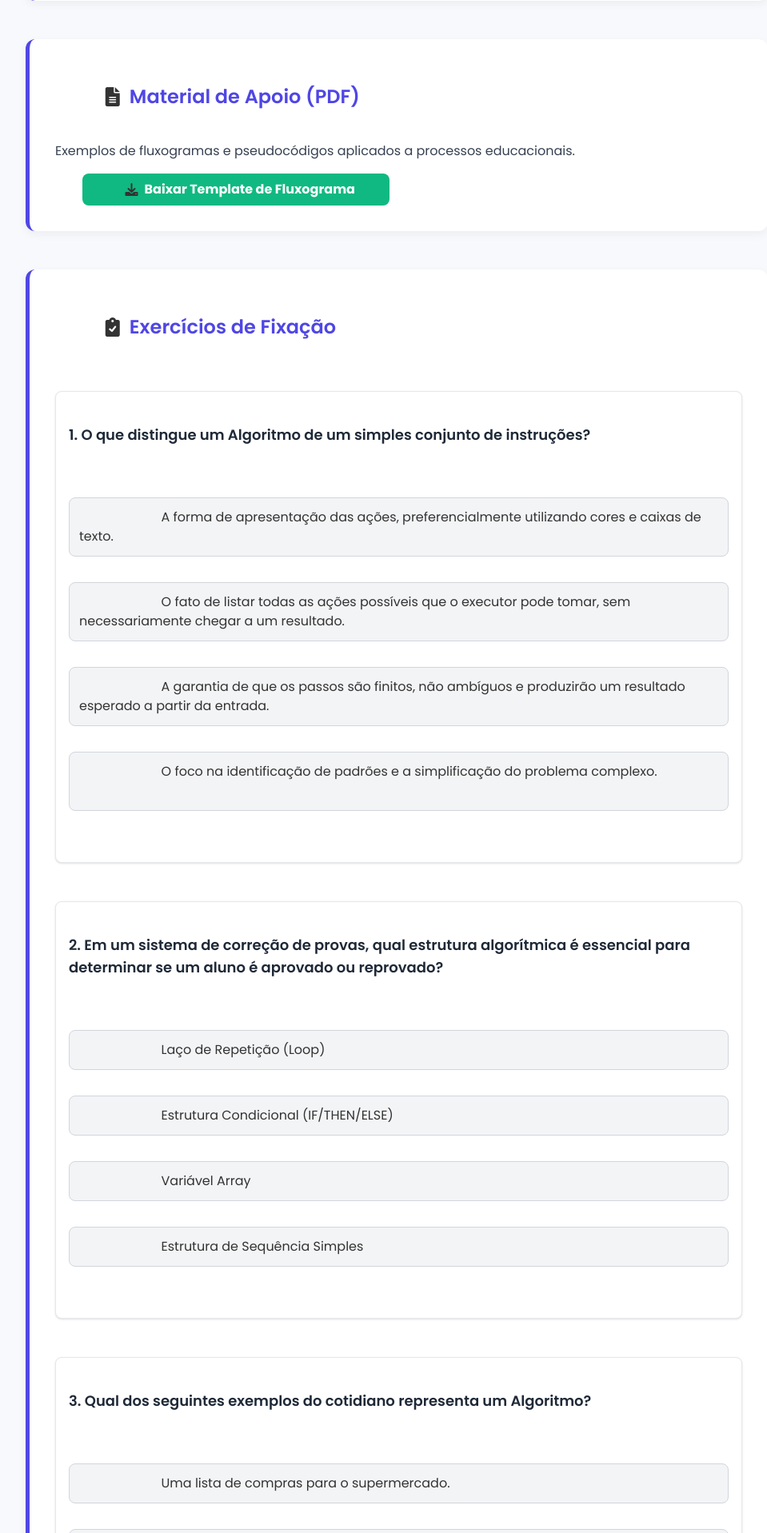
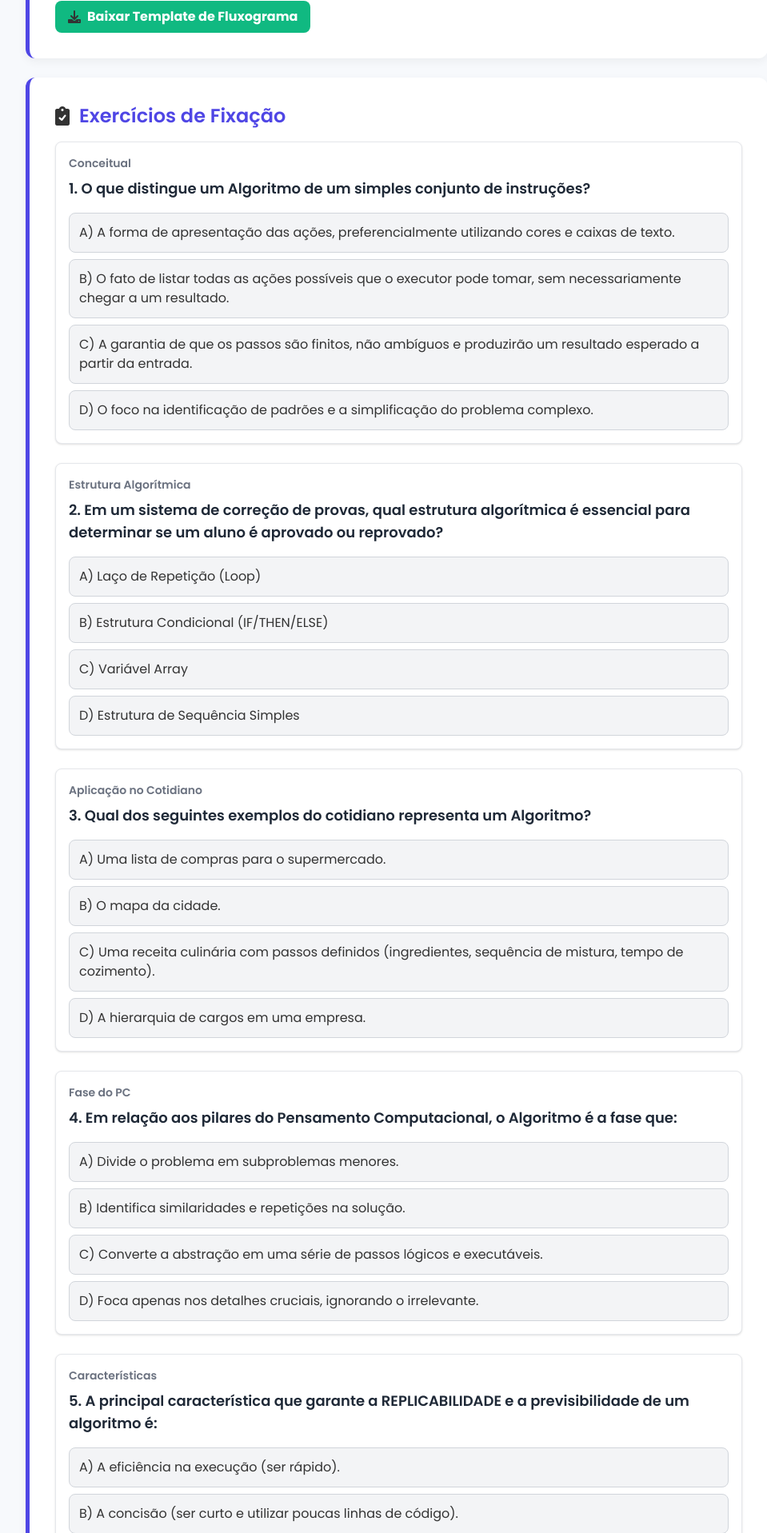
Before and after one commit to danidancr/PCTeacher, a Flask app: template templates/conteudo-algoritmo.html in a window 1280 px wide. Shown: the part 886-2803 px from the top of the page at 80% size, without its empty margins (288-1247 px from the left). Run offline with Flask 3, Linux system fonts and the light colour scheme; the template is opened without the code that fills it, so the values that code supplies are empty; some libraries are stand-ins or nearby versions.

Commit message:
atualizar exercício

```diff
--- a/templates/conteudo-algoritmo.html
+++ b/templates/conteudo-algoritmo.html
@@ -32,69 +32,116 @@
         <div class="space-y-6">
 
             <div id="q-mod5-1" class="border p-4 rounded-lg bg-white shadow">
+                <p class="font-semibold text-sm mb-2 text-gray-500">Conceitual</p>
                 <p class="font-semibold text-lg mb-4 text-gray-800">1. O que distingue um Algoritmo de um simples conjunto de instruções?</p>
                 <div class="space-y-2">
                     <div class="quiz-option bg-gray-100 p-3 rounded-lg cursor-pointer hover:bg-gray-200"
                         onclick="checkAnswer('q-mod5-1', this, 'false', '❌ Incorreto. Embora ajude, a utilização de cores não é uma característica definidora do algoritmo.')" data-correct="false">
-                        A forma de apresentação das ações, preferencialmente utilizando cores e caixas de texto.
+                        A) A forma de apresentação das ações, preferencialmente utilizando cores e caixas de texto.
                     </div>
                     <div class="quiz-option bg-gray-100 p-3 rounded-lg cursor-pointer hover:bg-gray-200"
                         onclick="checkAnswer('q-mod5-1', this, 'false', '❌ Incorreto. Um algoritmo deve ter um fim e dar um resultado, não apenas listar ações.')" data-correct="false">
-                        O fato de listar todas as ações possíveis que o executor pode tomar, sem necessariamente chegar a um resultado.
+                        B) O fato de listar todas as ações possíveis que o executor pode tomar, sem necessariamente chegar a um resultado.
                     </div>
                     <div class="quiz-option bg-gray-100 p-3 rounded-lg cursor-pointer hover:bg-gray-200"
                         onclick="checkAnswer('q-mod5-1', this, 'true', '✅ Correto! Um Algoritmo é uma sequência finita, bem definida e não ambígua de passos para resolver uma classe de problemas e produzir um resultado.')" data-correct="true">
-                        A garantia de que os passos são finitos, não ambíguos e produzirão um resultado esperado a partir da entrada.
+                        C) A garantia de que os passos são finitos, não ambíguos e produzirão um resultado esperado a partir da entrada.
                     </div>
                     <div class="quiz-option bg-gray-100 p-3 rounded-lg cursor-pointer hover:bg-gray-200"
                         onclick="checkAnswer('q-mod5-1', this, 'false', '❌ Incorreto. Isso se aplica mais a Abstração e Decomposição do que ao Algoritmo em si.')" data-correct="false">
-                        O foco na identificação de padrões e a simplificação do problema complexo.
+                        D) O foco na identificação de padrões e a simplificação do problema complexo.
                     </div>
                 </div>
                 <div class="feedback-message mt-4 hidden"></div>
             </div>
-
             <div id="q-mod5-2" class="border p-4 rounded-lg bg-white shadow">
+                <p class="font-semibold text-sm mb-2 text-gray-500">Estrutura Algorítmica</p>
                 <p class="font-semibold text-lg mb-4 text-gray-800">2. Em um sistema de correção de provas, qual estrutura algorítmica é essencial para determinar se um aluno é aprovado ou reprovado?</p>
                 <div class="space-y-2">
                     <div class="quiz-option bg-gray-100 p-3 rounded-lg cursor-pointer hover:bg-gray-200"
                         onclick="checkAnswer('q-mod5-2', this, 'false', '❌ Incorreto. O laço de repetição é usado para executar o mesmo bloco de código várias vezes (ex: somar todas as notas).')" data-correct="false">
-                        Laço de Repetição (Loop)
+                        A) Laço de Repetição (Loop)
                     </div>
                     <div class="quiz-option bg-gray-100 p-3 rounded-lg cursor-pointer hover:bg-gray-200"
                         onclick="checkAnswer('q-mod5-2', this, 'true', '✅ Correto! A estrutura condicional (SE a nota for maior que 7, ENTÃO APROVADO) é usada para tomar decisões.')" data-correct="true">
-                        Estrutura Condicional (IF/THEN/ELSE)
+                        B) Estrutura Condicional (IF/THEN/ELSE)
                     </div>
                     <div class="quiz-option bg-gray-100 p-3 rounded-lg cursor-pointer hover:bg-gray-200"
                         onclick="checkAnswer('q-mod5-2', this, 'false', '❌ Incorreto. O array é uma estrutura de dados, não de controle de fluxo de um algoritmo.')" data-correct="false">
-                        Variável Array
+                        C) Variável Array
                     </div>
                     <div class="quiz-option bg-gray-100 p-3 rounded-lg cursor-pointer hover:bg-gray-200"
                         onclick="checkAnswer('q-mod5-2', this, 'false', '❌ Incorreto. Sequência se refere à ordem simples; a Condicional adiciona a lógica de decisão.')" data-correct="false">
-                        Estrutura de Sequência Simples
+                        D) Estrutura de Sequência Simples
                     </div>
                 </div>
                 <div class="feedback-message mt-4 hidden"></div>
             </div>
-
             <div id="q-mod5-3" class="border p-4 rounded-lg bg-white shadow">
+                <p class="font-semibold text-sm mb-2 text-gray-500">Aplicação no Cotidiano</p>
                 <p class="font-semibold text-lg mb-4 text-gray-800">3. Qual dos seguintes exemplos do cotidiano representa um Algoritmo?</p>
                 <div class="space-y-2">
                     <div class="quiz-option bg-gray-100 p-3 rounded-lg cursor-pointer hover:bg-gray-200"
                         onclick="checkAnswer('q-mod5-3', this, 'false', '❌ Incorreto. Uma lista de compras é apenas uma lista de itens (dados), e não um processo com começo, meio e fim definido.')" data-correct="false">
-                        Uma lista de compras para o supermercado.
+                        A) Uma lista de compras para o supermercado.
                     </div>
                     <div class="quiz-option bg-gray-100 p-3 rounded-lg cursor-pointer hover:bg-gray-200"
                         onclick="checkAnswer('q-mod5-3', this, 'false', '❌ Incorreto. Isso é Abstração ou Modelagem, representando a essência do objeto (o Mapa), mas não a sequência de ações.')" data-correct="false">
-                        O mapa da cidade.
+                        B) O mapa da cidade.
                     </div>
                     <div class="quiz-option bg-gray-100 p-3 rounded-lg cursor-pointer hover:bg-gray-200"
                         onclick="checkAnswer('q-mod5-3', this, 'true', '✅ Correto! Uma receita culinária é um conjunto finito e ordenado de instruções que, se seguidas corretamente, levam a um resultado previsível.')" data-correct="true">
-                        Uma receita culinária com passos definidos (ingredientes, sequência de mistura, tempo de cozimento).
+                        C) Uma receita culinária com passos definidos (ingredientes, sequência de mistura, tempo de cozimento).
                     </div>
                     <div class="quiz-option bg-gray-100 p-3 rounded-lg cursor-pointer hover:bg-gray-200"
                         onclick="checkAnswer('q-mod5-3', this, 'false', '❌ Incorreto. Isso está mais relacionado à Decomposição (estrutura de classes) e Abstração (definições).')" data-correct="false">
-                        A hierarquia de cargos em uma empresa.
+                        D) A hierarquia de cargos em uma empresa.
+                    </div>
+                </div>
+                <div class="feedback-message mt-4 hidden"></div>
+            </div>
+            <div id="q-mod5-4" class="border p-4 rounded-lg bg-white shadow">
+                <p class="font-semibold text-sm mb-2 text-gray-500">Fase do PC</p>
+                <p class="font-semibold text-lg mb-4 text-gray-800">4. Em relação aos pilares do Pensamento Computacional, o Algoritmo é a fase que:</p>
+                <div class="space-y-2">
+                    <div class="quiz-option bg-gray-100 p-3 rounded-lg cursor-pointer hover:bg-gray-200"
+                        onclick="checkAnswer('q-mod5-4', this, 'false', '❌ Incorreto. Isso é o papel da Decomposição.')" data-correct="false">
+                        A) Divide o problema em subproblemas menores.
+                    </div>
+                    <div class="quiz-option bg-gray-100 p-3 rounded-lg cursor-pointer hover:bg-gray-200"
+                        onclick="checkAnswer('q-mod5-4', this, 'false', '❌ Incorreto. Isso é o papel do Reconhecimento de Padrões.')" data-correct="false">
+                        B) Identifica similaridades e repetições na solução.
+                    </div>
+                    <div class="quiz-option bg-gray-100 p-3 rounded-lg cursor-pointer hover:bg-gray-200"
+                        onclick="checkAnswer('q-mod5-4', this, 'true', '✅ Correto! O Algoritmo é a concretização da solução. Ele pega o modelo abstrato e o traduz em uma sequência executável de ações.')" data-correct="true">
+                        C) Converte a abstração em uma série de passos lógicos e executáveis.
+                    </div>
+                    <div class="quiz-option bg-gray-100 p-3 rounded-lg cursor-pointer hover:bg-gray-200"
+                        onclick="checkAnswer('q-mod5-4', this, 'false', '❌ Incorreto. Isso é o papel da Abstração.')" data-correct="false">
+                        D) Foca apenas nos detalhes cruciais, ignorando o irrelevante.
+                    </div>
+                </div>
+                <div class="feedback-message mt-4 hidden"></div>
+            </div>
+            <div id="q-mod5-5" class="border p-4 rounded-lg bg-white shadow">
+                <p class="font-semibold text-sm mb-2 text-gray-500">Características</p>
+                <p class="font-semibold text-lg mb-4 text-gray-800">5. A principal característica que garante a REPLICABILIDADE e a previsibilidade de um algoritmo é:</p>
+                <div class="space-y-2">
+                    <div class="quiz-option bg-gray-100 p-3 rounded-lg cursor-pointer hover:bg-gray-200"
+                        onclick="checkAnswer('q-mod5-5', this, 'false', '❌ Incorreto. A eficiência (rapidez) é uma métrica de qualidade, mas não a principal característica de replicabilidade.')" data-correct="false">
+                        A) A eficiência na execução (ser rápido).
+                    </div>
+                    <div class="quiz-option bg-gray-100 p-3 rounded-lg cursor-pointer hover:bg-gray-200"
+                        onclick="checkAnswer('q-mod5-5', this, 'false', '❌ Incorreto. A concisão (ser curto) é desejável, mas a não ambiguidade é crucial.')" data-correct="false">
+                        B) A concisão (ser curto e utilizar poucas linhas de código).
+                    </div>
+                    <div class="quiz-option bg-gray-100 p-3 rounded-lg cursor-pointer hover:bg-gray-200"
+                        onclick="checkAnswer('q-mod5-5', this, 'true', '✅ Correto! Se os passos não são ambíguos, qualquer pessoa ou máquina que seguir o algoritmo deve chegar exatamente ao mesmo resultado.')" data-correct="true">
+                        C) A não ambiguidade dos passos e das condições.
+                    </div>
+                    <div class="quiz-option bg-gray-100 p-3 rounded-lg cursor-pointer hover:bg-gray-200"
+                        onclick="checkAnswer('q-mod5-5', this, 'false', '❌ Incorreto. Embora a automação seja um resultado, a característica fundamental é a não ambiguidade.')" data-correct="false">
+                        D) A capacidade de automação por um computador.
                     </div>
                 </div>
                 <div class="feedback-message mt-4 hidden"></div>
@@ -110,6 +157,7 @@
         <form id="project-idea-form-mod5">
             <label for="project_algorithm" class="block text-gray-800 font-medium mb-2">Baseado na Abstração definida no Módulo 4, crie um **Algoritmo** (o passo a passo) para resolver o problema do seu projeto. Descreva a sequência de ações, incluindo **condições lógicas (SE/ENTÃO)** e **repetições (ENQUANTO/PARA)**, que sua solução deve executar.</label>
             <textarea id="project_algorithm" name="project_algorithm" rows="8" class="w-full p-3 border border-indigo-300 rounded-lg focus:ring-primary-indigo focus:border-primary-indigo" placeholder="Exemplo de Pseudocódigo/Passos: 1. INICIAR 2. LER a nota do aluno (Entrada). 3. SE (Nota for maior ou igual a 7.0) ENTÃO Exibir 'Aprovado' (Saída). 4. SENÃO Exibir 'Reprovado' (Saída). 5. FIM."></textarea>
+
             <button type="submit" class="mt-4 bg-primary-indigo hover:bg-indigo-700 text-white font-bold py-2 px-4 rounded-lg transition duration-200">Salvar Algoritmo</button>
         </form>
     </div>
```
Lines whose indentation alone changed are shown as unchanged.
